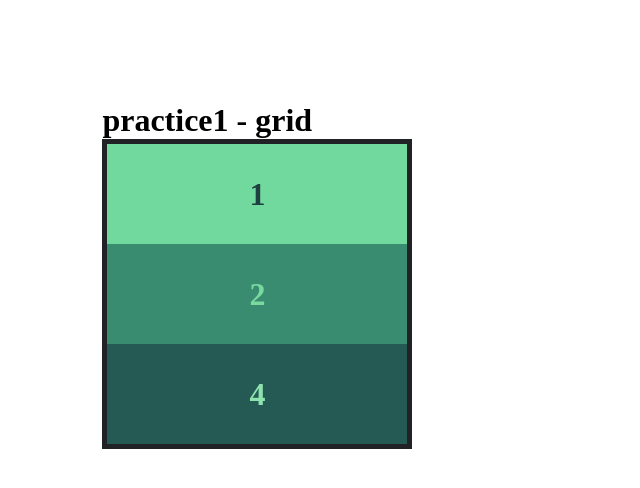
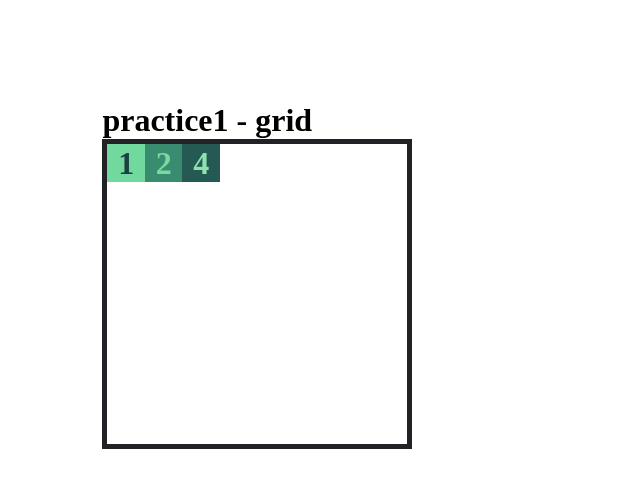
Before and after one commit to Jisan-mia/css-grid, a plain HTML site: page practices/practice.html in a window 1280 px wide. Shown: the whole page, without its empty margins (0-640 px from the left). Drawn offline with Linux system fonts and the light colour scheme.

Commit message:
repeat function

```diff
--- a/practices/practice.css
+++ b/practices/practice.css
@@ -20,8 +20,9 @@ body {
 /* grid styles */
 .grid-container{
   display: grid;
-  grid-template-rows: 1fr 1fr 1fr;
-  grid-template-columns: 1fr ;
+  /* grid-template-rows: 1fr 1fr 1fr 1fr 1fr 1fr 1fr 1fr 1fr; */
+  grid-template-rows: repeat(8, 1fr);
+  grid-template-columns: repeat(8, 1fr) ;
 }
 
 
```
